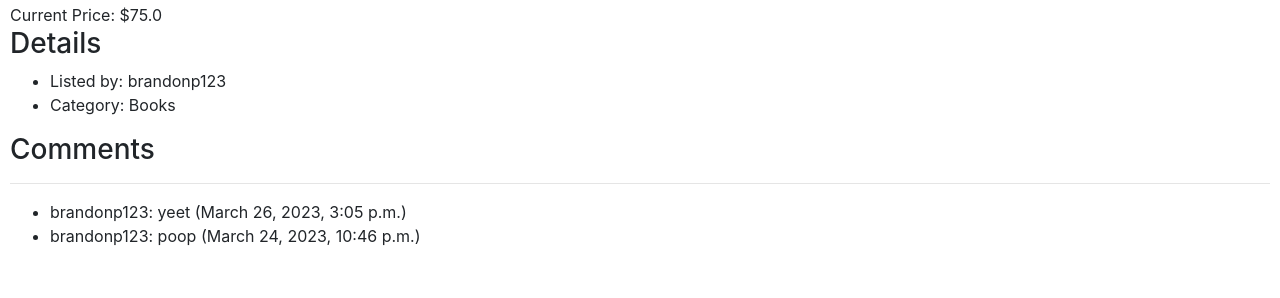
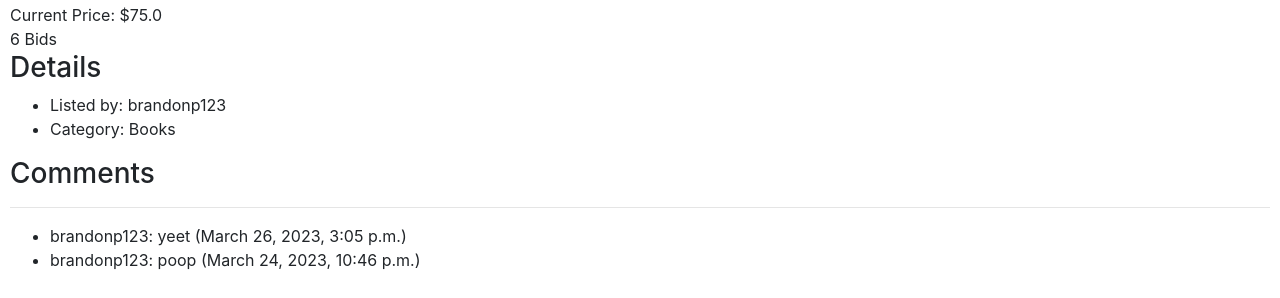
Before and after one commit to brandon-prescott/commerce, a Django app: page /listing/24 in a window 1280 px wide. Shown: the part 596-894 px from the top of the page. Before the commit the page ends 842 px from the top, so only its background shows below. Run offline with Django 3.2, Linux system fonts and the light colour scheme; data comes from the database, SQL or seed files in the repository; both versions use the stored data as it was after the commit; some libraries are stand-ins or nearby versions.

Commit message:
listing status alerts

```diff
--- a/auctions/templates/auctions/listing.html
+++ b/auctions/templates/auctions/listing.html
@@ -2,9 +2,17 @@
 
 {% block body %}
     <h2>Listing: {{ listing.title }}</h2>
-    {% if listing.is_active == False %}
+    {% if listing.is_active == False and user_id == seller.id %}
+        <div class="alert alert-success" role="alert">
+            You have now closed this listing
+        </div>
+    {% elif listing.is_active == False and user_id == winner_id %}
+        <div class="alert alert-success" role="alert">
+            You have won this item
+        </div>
+    {% elif listing.is_active == False and user_id != winner_id %}
         <div class="alert alert-danger" role="alert">
-            This auction is now closed
+            This listing is now closed
         </div>
     {% endif %}
 
@@ -34,6 +42,9 @@
         Current Price: ${{ listing.price }}
     </div>
     <div>
+        {{ number_of_bids }} Bids
+    </div>
+    <div>
         {% if user.is_authenticated and listing.is_active == True and user_id != seller.id %}
             <form action="{% url 'bid' %}" method="POST">
                 {% csrf_token %}
@@ -58,7 +69,7 @@
     <div>
         <ul>
             <li>Listed by: {{ seller.username }}</li>
-            <li>Category: {{ category }}</li>
+            <li>Category: {{ listing.category }}</li>
         </ul>
     </div>
     <div>
--- a/auctions/views.py
+++ b/auctions/views.py
@@ -104,15 +104,25 @@ def listing(request, listing_id):
     current_listing = Listing.objects.get(id=int(listing_id))
     seller = User.objects.get(id=current_listing.user.id)
     comments = Comment.objects.filter(listing=current_listing.id).order_by("-time")
+    bids = Bid.objects.filter(listing=current_listing.id)
+
+    number_of_bids = len(bids)
+    if number_of_bids > 0:
+        highest_bid = bids.order_by("-amount")[0]
+        winner_id = highest_bid.user.id
+    else:
+        highest_bid = None
+        winner_id = None
 
     return render(request, "auctions/listing.html", {
         "listing": current_listing,
         "user_id": user_id,
         "in_watchlist": in_watchlist,
+        "number_of_bids": number_of_bids,
+        "winner_id": winner_id,
         "bid_form": BidForm,
         "comment_form": CommentForm,
         "seller": seller,
-        "category": current_listing.category,
         "comments": comments
     })
 
@@ -161,7 +171,6 @@ def bid(request):
         return redirect(index)
 
 
-# known bug: trying to type in a url path with a string in causes a value conversion error with the int funciton - Potentially use a Try Exception case to handle
 def categories(request, category_arg):
     all_categories = Category.objects.all().order_by("category_name")
 
```
Also changed, not shown: db.sqlite3.
